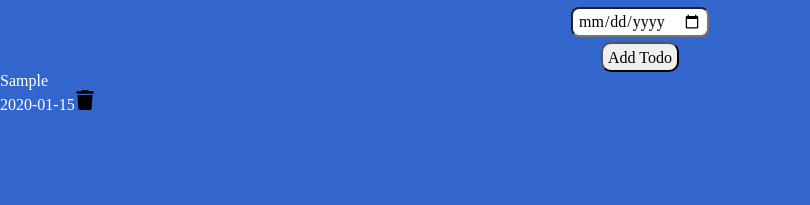
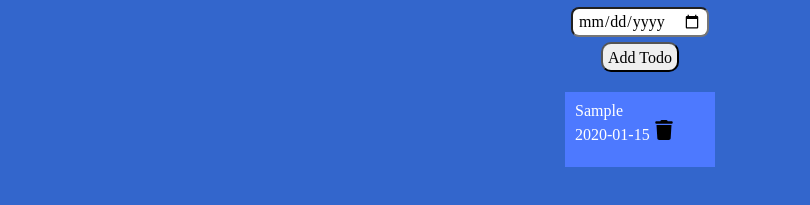
Before and after one commit to whocoe/Todolist, a website built with webpack: page dist/index.html in a window 1280 px wide. Both pictures are taken after typing "Sample", "2020-01-15" into the empty fields and a click on the button "Add Todo". Shown: the part 65-270 px from the top of the page, without its empty margins (0-810 px from the left). Built offline with nearby package versions, Linux system fonts and the light colour scheme.

Commit message:
checkbox removed & new todo UI

```diff
--- a/src/modules/todolist.js
+++ b/src/modules/todolist.js
@@ -36,19 +36,19 @@ export class TodoList {
         const todoListElem = document.querySelector('#todo-list');
 
         const todoContainer = document.createElement('div');
+        todoContainer.classList.add('todo')
 
-        const todoCheckbox = document.createElement('input')
-        todoCheckbox.setAttribute('type', 'checkbox');
-        todoContainer.appendChild(todoCheckbox);
-
+        todoContainer.innerHTML = `
+                                  <span>${todo.todo}</span>
+                                  </br>
+                                  <span>${todo.dueDate}</span>
+                                  `
+        ;
+        // add delete icon
         const deleteIcon = document.createElement('img');
         deleteIcon.src = trashIcon;
         deleteIcon.alt = 'trash icon';
         deleteIcon.classList.add('trashIcon')
-        todoContainer.innerHTML = `<span>${todo.todo}</span></br>
-                        <span>${todo.dueDate}</span>`
-        ;
-        // add delete icon
         todoContainer.appendChild(deleteIcon);
 
         // delete todo when trash icon clicked
--- a/src/style.css
+++ b/src/style.css
@@ -29,6 +29,24 @@ form {
   align-items: center;
 }
 
+#todo-list {
+  margin-top: 20px;
+  display: flex;
+  justify-content: center;
+  gap: 10px;
+}
+
+.todo {
+  width: 150px;
+  height: 75px;
+  padding: 10px;
+  background: rgb(77, 121, 255);
+}
+
+.checkTodo {
+  color: white;
+}
+
 .trashIcon {
   width: 20px;
   height: 20px;
```
Also changed, not shown: dist/main.js.
